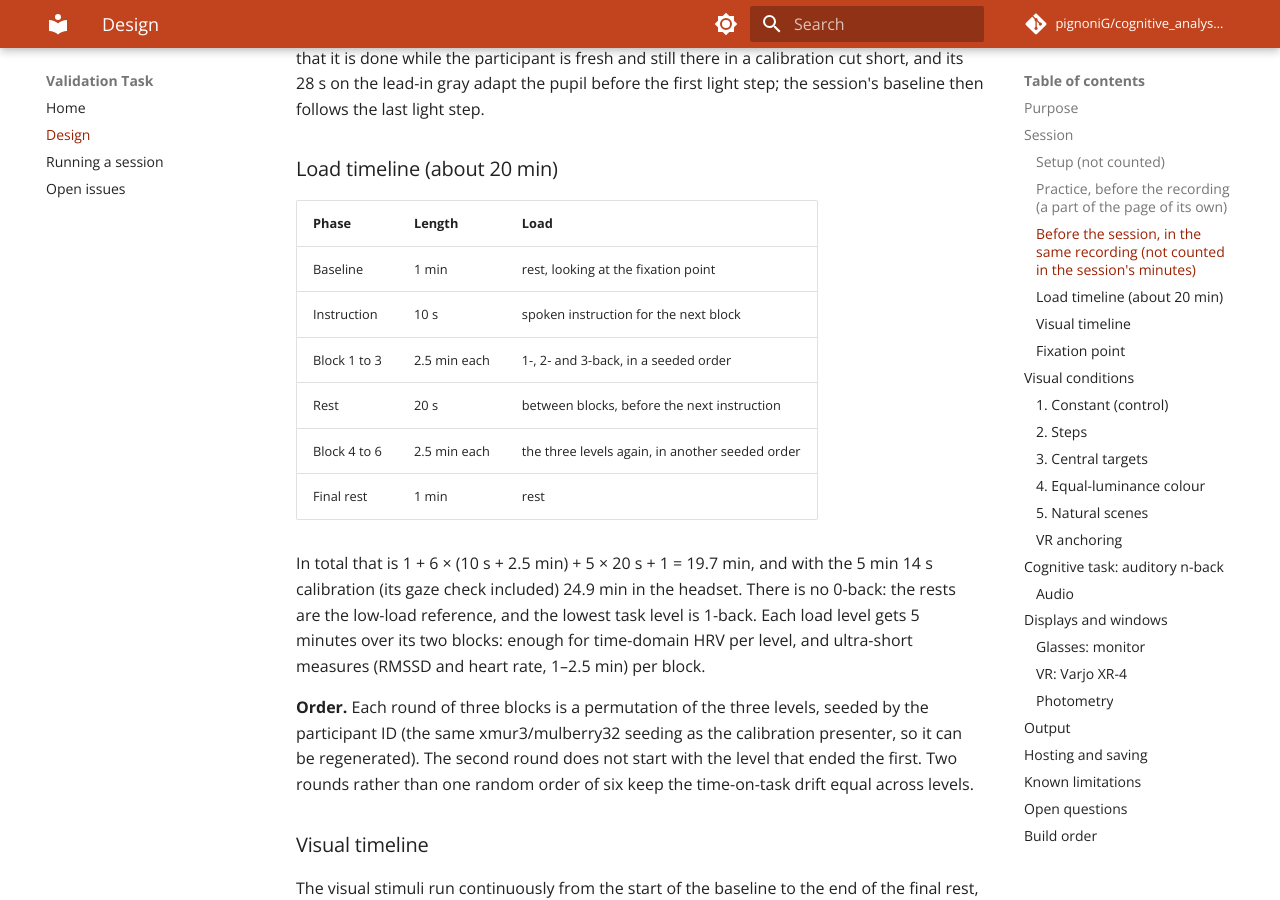
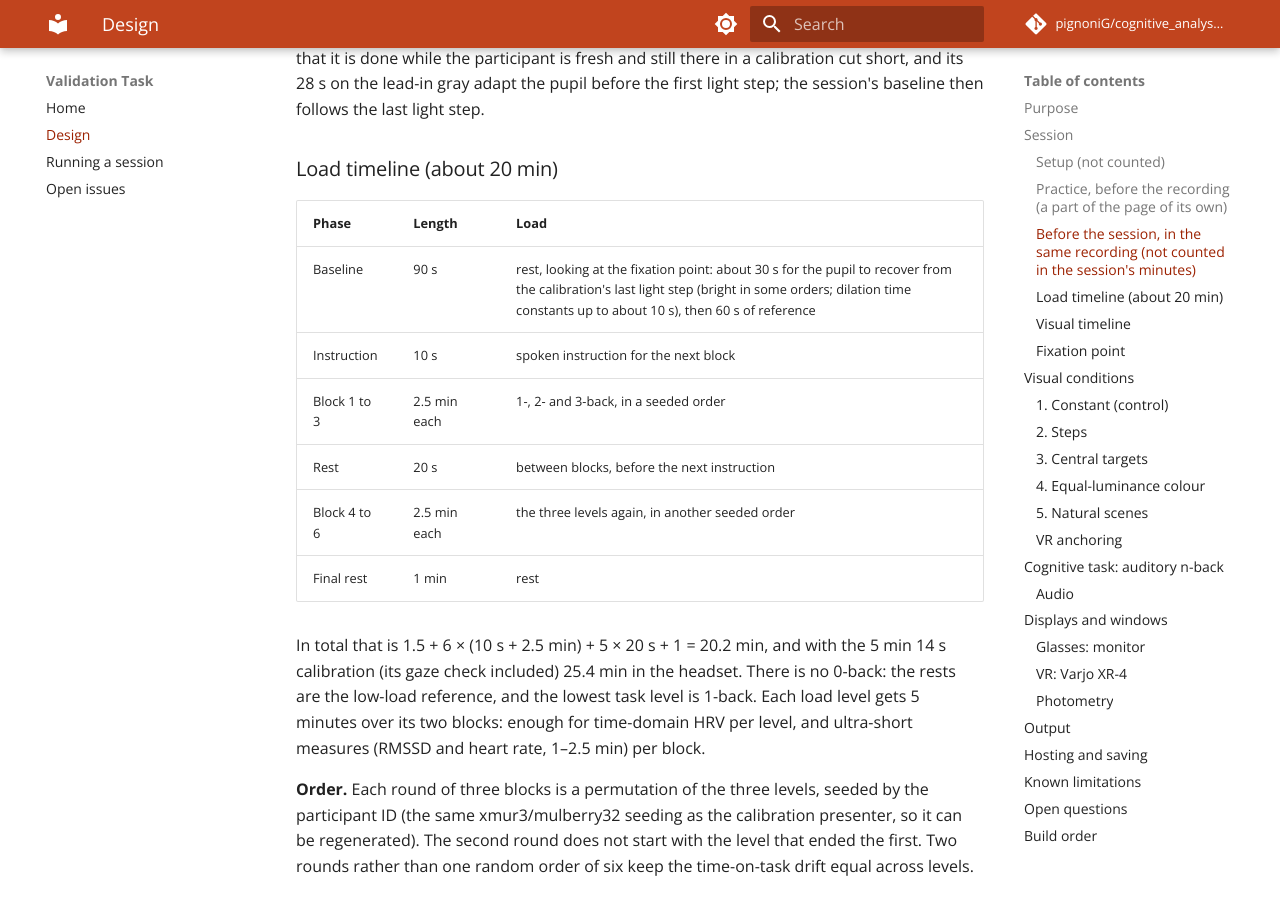
Before and after one commit to pignoniG/cognitive_analysis_tool_validation, an MkDocs documentation site: the page built from docs/design.md, in a window 1280 px wide and 900 px high, scrolled down 2610 px. Built offline with MkDocs 1.6.1 and Material for MkDocs 9.7.7, drawn with Linux system fonts in a browser that asks for light colours; comment, search, counter and statistics services are not loaded; some of the changed text lies outside the part shown.

Commit message:
Baseline 90 s: with the gaze check first the baseline follows the calibration's last light step, bright in some orders, so about 30 s for the pupil to recover (dilation time constants up to about 10 s) and 60 s of reference; 25.4 min in the headset

```diff
--- a/docs/design.md
+++ b/docs/design.md
@@ -45,7 +45,7 @@ adds nothing to the time in the headset.
 
 The calibration is played by the same page as the first phase of the recording, so one recording (and one event
 log) holds the calibration of the pupil model and the validation. It is optional, on by default, and it needs to be
-there: the pupil adapts to the light during its long steps, and the session's 1-minute baseline follows it.
+there: the pupil adapts to the light during its long steps, and the session's 90 s baseline follows it.
 
 **Calibration** (about 5 min): cwtool's *time-course calibration*, the calibration presenter's default from November
 2026, ported exactly (`cwtool.calibration.TIME_COURSE`): 30 full-field steps of 281 s, after a 5 s gray lead-in and the gaze check. Eight
@@ -80,14 +80,14 @@ step; the session's baseline then follows the last light step.
 
 | Phase | Length | Load |
 |---|---|---|
-| Baseline | 1 min | rest, looking at the fixation point |
+| Baseline | 90 s | rest, looking at the fixation point: about 30 s for the pupil to recover from the calibration's last light step (bright in some orders; dilation time constants up to about 10 s), then 60 s of reference |
 | Instruction | 10 s | spoken instruction for the next block |
 | Block 1 to 3 | 2.5 min each | 1-, 2- and 3-back, in a seeded order |
 | Rest | 20 s | between blocks, before the next instruction |
 | Block 4 to 6 | 2.5 min each | the three levels again, in another seeded order |
 | Final rest | 1 min | rest |
 
-In total that is 1 + 6 × (10 s + 2.5 min) + 5 × 20 s + 1 = 19.7 min, and with the 5 min 14 s calibration (its gaze check included) 24.9 min in
+In total that is 1.5 + 6 × (10 s + 2.5 min) + 5 × 20 s + 1 = 20.2 min, and with the 5 min 14 s calibration (its gaze check included) 25.4 min in
 the headset. There is no 0-back: the rests are the low-load reference, and the lowest task level is 1-back. Each load
 level gets 5 minutes over its two blocks: enough for time-domain HRV per level, and ultra-short measures (RMSSD and
 heart rate, 1–2.5 min) per block.
```
Also changed, not shown: docs/running.md (+1 -1 lines), 5 other files.
